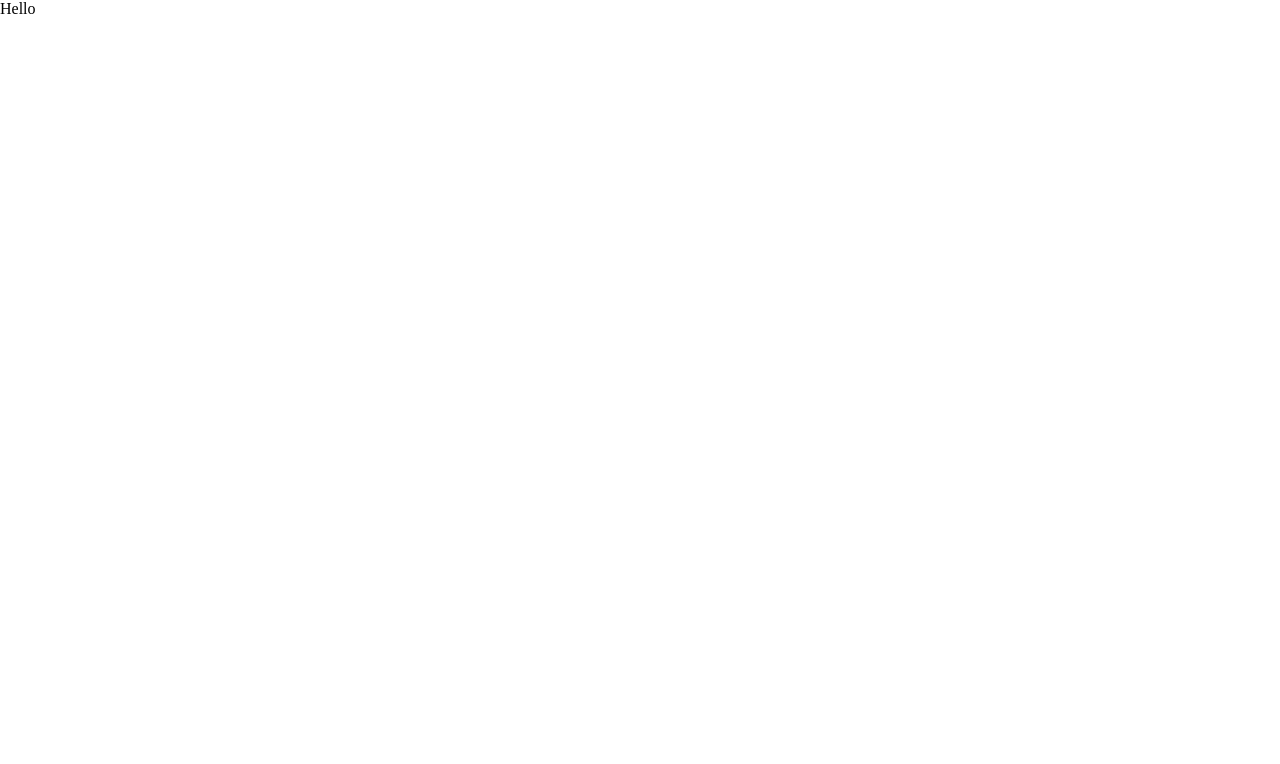
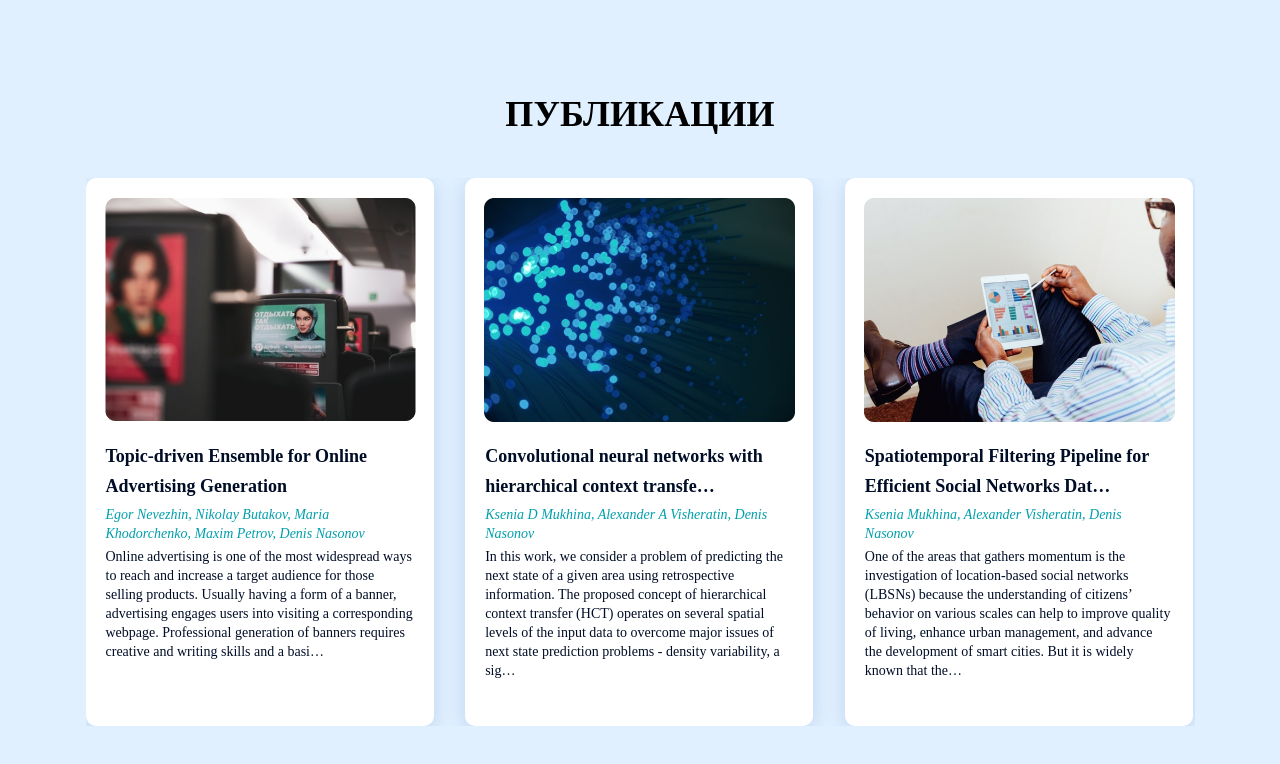
Before and after one commit to frontame/itmo-react, a React (Create React App) app: page / in a window 1280 px wide. Shown: the top 764 px of the page. Built offline with nearby package versions, Linux system fonts and the light colour scheme; grey boxes are pictures that could not be loaded.

Commit message:
refact: change code for airbnb react styles

```diff
--- a/src/components/App/index.jsx
+++ b/src/components/App/index.jsx
@@ -1,8 +1,8 @@
 import { observer } from 'mobx-react';
-// import store from '../../store/store'
+import Publications from '../Publications';
 
-function App({ kek }) {
-  return <div className="kek">{kek}Hello</div>;
+function App() {
+  return <Publications />;
 }
 
 export default observer(App);
--- a/src/components/Publication/index.jsx
+++ b/src/components/Publication/index.jsx
@@ -1,13 +1,22 @@
-import { Container, ImageContainer, Information, Title, Authors, Limb, Links, Link, Button } from "./styles";
+import {
+  Container,
+  ImageContainer,
+  Information,
+  Title,
+  Authors,
+  Limb,
+  Links,
+  LinkText,
+  Button,
+} from './styles';
 
-const Publication = ({ data }) => {
-
+function Publication({ data }) {
   const { image, title, authors, limb } = data;
 
-  return(
+  return (
     <Container>
       <ImageContainer>
-        <img src={image} alt={title} width={'311px'} />
+        <img src={image} alt={title} width="311px" />
       </ImageContainer>
       <Information>
         <Title>{title}</Title>
@@ -15,8 +24,8 @@ const Publication = ({ data }) => {
         <Limb>{limb}</Limb>
       </Information>
       <Links>
-        <Link>Читать полностью</Link>
-        <Button></Button>
+        <LinkText>Читать полностью</LinkText>
+        <Button />
       </Links>
     </Container>
   );
--- a/src/components/Publication/styles.jsx
+++ b/src/components/Publication/styles.jsx
@@ -15,7 +15,7 @@ export const ImageContainer = styled.div`
   width: 310px;
   height: 223px;
   border-radius: 10px;
-  transition: all .3s ease-in-out;
+  transition: all 0.3s ease-in-out;
 `;
 
 export const Information = styled.div`
@@ -54,10 +54,10 @@ export const Links = styled.div`
   position: absolute;
   left: 0;
   bottom: -70px;
-  transition: all .3s ease-in-out;
+  transition: all 0.3s ease-in-out;
 `;
 
-export const Link = styled.a`
+export const LinkText = styled.a`
   font: 600 18px/30px OpenSans;
   color: #ffffff;
   text-decoration: none;
--- a/src/components/Publications/index.jsx
+++ b/src/components/Publications/index.jsx
@@ -1,27 +1,22 @@
 import { Swiper, SwiperSlide } from 'swiper/react';
 import 'swiper/css';
-import { Section, Container, Title } from "./styles";
+import { Section, Container, Title } from './styles';
 import store from '../../store/store';
-import Publication from '../Publication/';
+import Publication from '../Publication';
 
-const Publications = () => {
+function Publications() {
   const { data } = store.publications;
 
-  return(
+  return (
     <Section>
       <Container>
         <Title>Публикации</Title>
-        <Swiper
-          spaceBetween={30}
-          slidesPerView={3}
-        >
-          {data.map((publication, item) => {
-            return (
-              <SwiperSlide key={item} >
-                <Publication data={publication} />
-              </SwiperSlide>
-            );
-          })}
+        <Swiper spaceBetween={30} slidesPerView={3}>
+          {data.map((publication) => (
+            <SwiperSlide key={publication.id}>
+              <Publication data={publication} />
+            </SwiperSlide>
+          ))}
         </Swiper>
       </Container>
     </Section>
--- a/src/components/Publications/styles.jsx
+++ b/src/components/Publications/styles.jsx
@@ -1,7 +1,7 @@
 import styled from 'styled-components';
 
 export const Section = styled.section`
-  background-color: #E0F0FF;
+  background-color: #e0f0ff;
   padding: 80px 0 370px;
 `;
 
--- a/src/data/publicationsData.js
+++ b/src/data/publicationsData.js
@@ -14,9 +14,10 @@ const publicationsData = [
     id: 1,
     image: publication1,
     title: 'Topic-driven Ensemble for Online Advertising Generation',
-    authors: 'Egor Nevezhin, Nikolay Butakov, Maria Khodorchenko, Maxim Petrov, Denis Nasonov',
+    authors:
+      'Egor Nevezhin, Nikolay Butakov, Maria Khodorchenko, Maxim Petrov, Denis Nasonov',
     limb: 'Online advertising is one of the most widespread ways to reach and increase a target audience for those selling products. Usually having a form of a banner, advertising engages users into visiting a corresponding webpage. Professional generation of banners requires creative and writing skills and a basi…',
-    link: '#'
+    link: '#',
   },
   {
     id: 2,
@@ -24,31 +25,35 @@ const publicationsData = [
     title: 'Convolutional neural networks with hierarchical context transfe…',
     authors: 'Ksenia D Mukhina, Alexander A Visheratin, Denis Nasonov',
     limb: 'In this work, we consider a problem of predicting the next state of a given area using retrospective information. The proposed concept of hierarchical context transfer (HCT) operates on several spatial levels of the input data to overcome major issues of next state prediction problems - density variability, a sig…',
-    link: '#'
+    link: '#',
   },
   {
     id: 3,
     image: publication3,
-    title: 'Spatiotemporal Filtering Pipeline for Efficient Social Networks Dat…',
+    title:
+      'Spatiotemporal Filtering Pipeline for Efficient Social Networks Dat…',
     authors: 'Ksenia Mukhina, Alexander Visheratin, Denis Nasonov',
     limb: 'One of the areas that gathers momentum is the investigation of location-based social networks (LBSNs) because the understanding of citizens’ behavior on various scales can help to improve quality of living, enhance urban management, and advance the development of smart cities. But it is widely known that the…',
-    link: '#'
+    link: '#',
   },
   {
     id: 4,
     image: publication4,
-    title: 'Peregreen–modular database for efficient storage of historical tim…',
-    authors: 'Alexander Visheratin, Alexey Struckov, Semen Yufa, Alexey Muratov, Denis Nasonov, Nikolay B…',
+    title:
+      'Peregreen–modular database for efficient storage of historical tim…',
+    authors:
+      'Alexander Visheratin, Alexey Struckov, Semen Yufa, Alexey Muratov, Denis Nasonov, Nikolay B…',
     limb: 'The rapid development of scientific and industrial areas, which rely on time series data processing, raises the demand for storage that would be able to process tens and hundreds of terabytes of data efficiently. And by efficiency, one should understand not only the speed of data processing operations execution but als…',
-    link: '#'
+    link: '#',
   },
   {
     id: 5,
     image: publication5,
     title: 'Intelligent sightseeing in immensely manifold cities: Case …',
-    authors: 'Ksenia D Mukhina, Alexander A Visheratin, Denis Nasonov, Lev Manovich',
-    limb: 'In this work, we show how social media data can be used for the improvement of touristic experience. We present an algorithm for automated touristic paths construction. Score function for location depends on three components: location\'s social media popularity and rating, distances of place from others in r…',
-    link: '#'
+    authors:
+      'Ksenia D Mukhina, Alexander A Visheratin, Denis Nasonov, Lev Manovich',
+    limb: "In this work, we show how social media data can be used for the improvement of touristic experience. We present an algorithm for automated touristic paths construction. Score function for location depends on three components: location's social media popularity and rating, distances of place from others in r…",
+    link: '#',
   },
   {
     id: 6,
@@ -56,7 +61,7 @@ const publicationsData = [
     title: 'User Profiles Matching for Different Social Networks Based …',
     authors: 'Timur Sokhin, Nikolay Butakov, Denis Nasonov',
     limb: 'It is common practice nowadays to use multiple social networks for different social roles. Although this, these networks assume differences in content type, communications and style of speech. If we intend to understand human behaviour as a key-feature for recommender systems, banking risk assessm…',
-    link: '#'
+    link: '#',
   },
   {
     id: 7,
@@ -64,7 +69,7 @@ const publicationsData = [
     title: 'Orienteering Problem with Functional Profits for multi-sourc…',
     authors: 'Ksenia D Mukhina, Alexander A Visheratin, Denis Nasonov',
     limb: 'Orienteering problem (OP) is a routing problem, where the aim is to generate a path through set of nodes, which would maximize total score and would not exceed the budget. In this paper, we present an extension of classic OP—Orienteering Problem with Functional Profits (OPFP), where the score of …',
-    link: '#'
+    link: '#',
   },
   {
     id: 8,
@@ -72,7 +77,7 @@ const publicationsData = [
     title: 'Intellectual Execution Scheme of Iterative Computational Models …',
     authors: 'Mikhail Melnik, Denis A Nasonov, Alexey Liniov',
     limb: 'In the modern world, with the growth of the volume of processed data arrays, the logic of solving problems also becomes more complex. This leads more and more often to the need to use high-performance computational clusters, such as supercomputers. Created m…',
-    link: '#'
+    link: '#',
   },
   {
     id: 9,
@@ -80,7 +85,7 @@ const publicationsData = [
     title: 'Urban events prediction via convolutional neural networks a…',
     authors: 'Ksenia D Mukhina, Alexander A Visheratin, Denis Nasonov',
     limb: 'In today’s world, it is crucial to be proactive and be prepared for events which are not happening yet. Thus, there is no surprise that in the field of social media analysis the research agenda has moved from the development of event detection methods to a brand new area - event prediction models...',
-    link: '#'
+    link: '#',
   },
 ];
 
--- a/src/store/publications.js
+++ b/src/store/publications.js
@@ -15,7 +15,7 @@ class Publications {
 
   loadPublications = () => {
     this.data = publicationsData;
-  }
+  };
 }
 
 const publications = new Publications();
```
Also changed, not shown: src/components/app/app.js (deleted, +0 -12 lines), .eslintrc.json, 1 other file (tests, documents, lock files or other folders).
